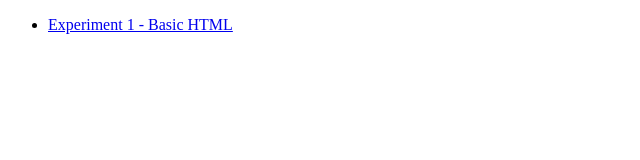
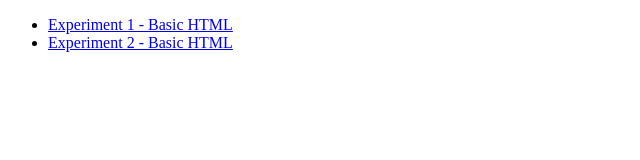
Before and after one commit to R-Roshan123/Web_Technolgy_Lab, a plain HTML site: page index.html in a window 1280 px wide. Shown: the whole page, without its empty margins (0-640 px from the left). Drawn offline with Linux system fonts and the light colour scheme.

Commit message:
Update index.html

```diff
--- a/index.html
+++ b/index.html
@@ -6,6 +6,7 @@
 <body>
     <ul>
         <li><a href="EXP_1/index.html">Experiment 1 - Basic HTML</a></li>
+        <li><a href="EXP_2/index.html">Experiment 2 - Basic HTML</a></li>
 
     </ul>
 
```
